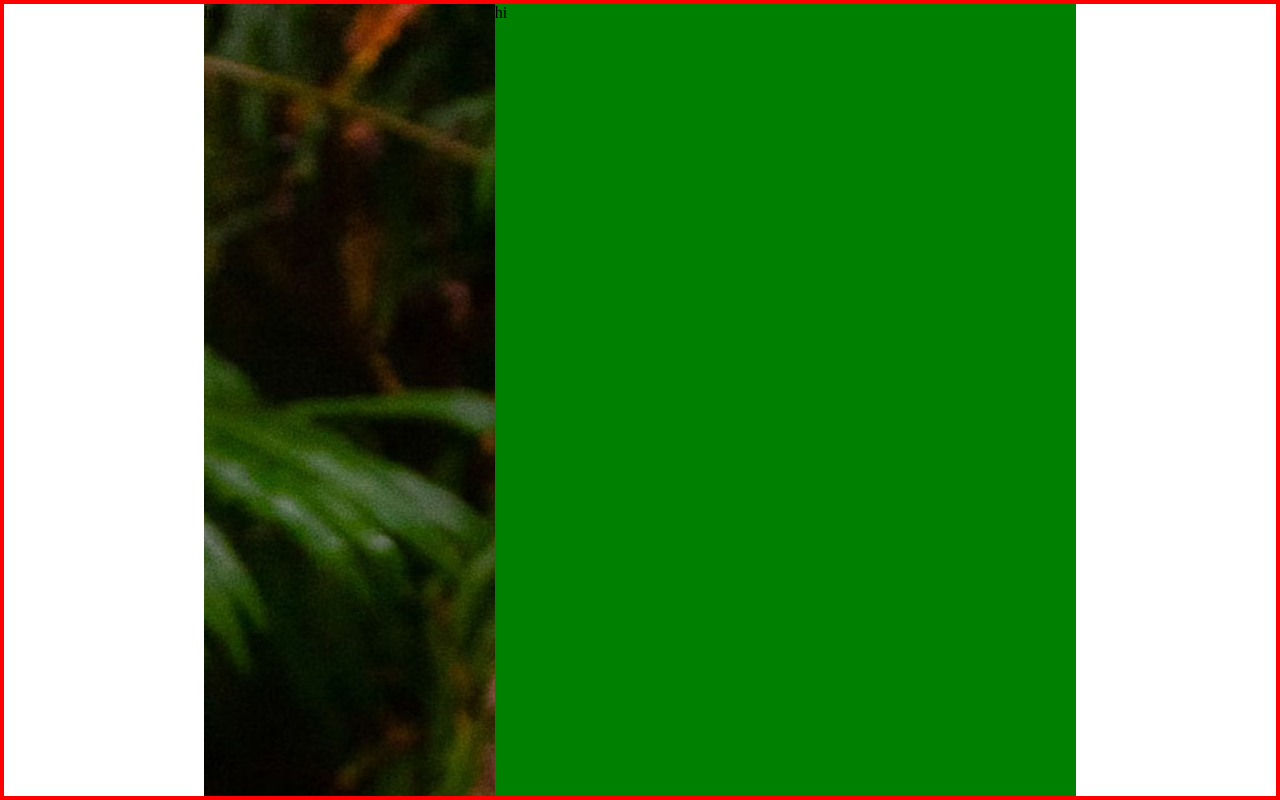
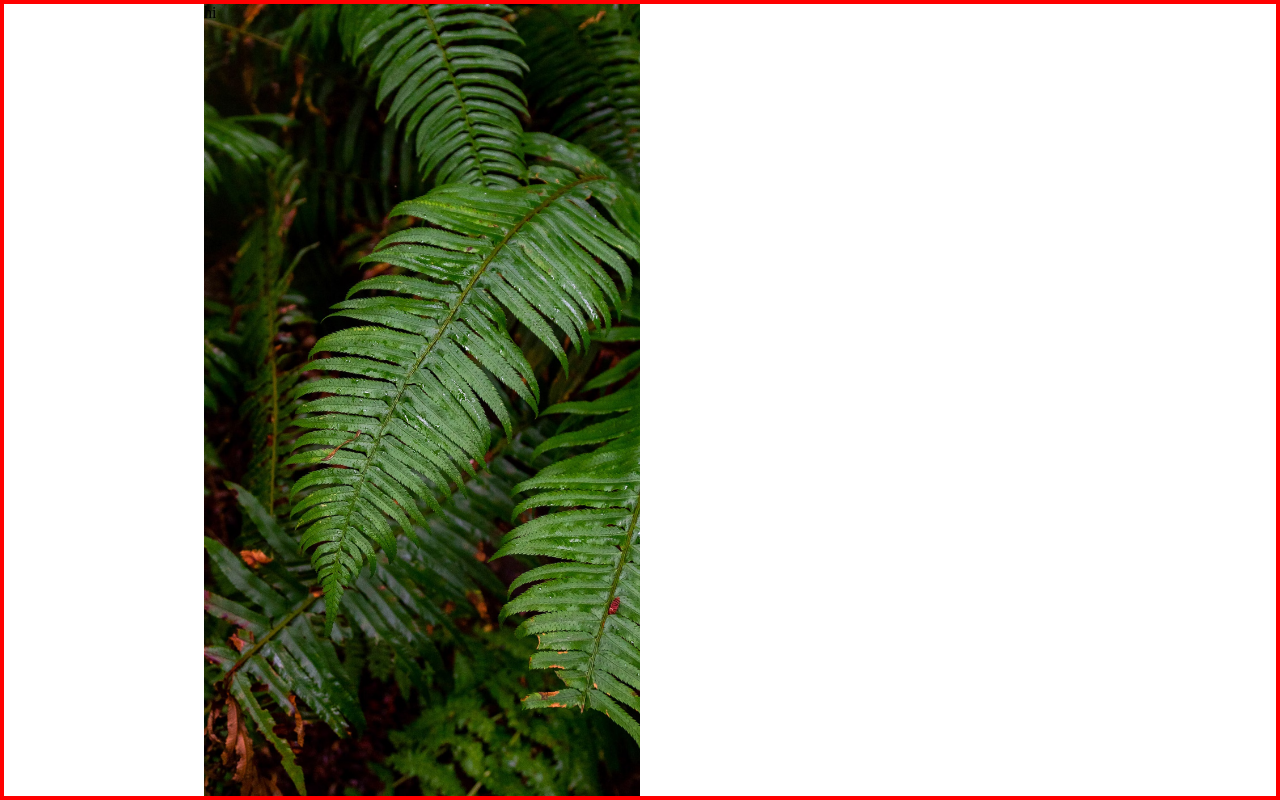
Before and after one commit to Figby222/sign-up-form, a plain HTML site: page index.html in a window 1280 px wide. Drawn offline with Linux system fonts and the light colour scheme.

Commit message:
Fit sidebar background-image to div

```diff
--- a/index.html
+++ b/index.html
@@ -7,7 +7,8 @@
     <link rel="stylesheet" href="styles.css">
 </head>
 <body>
+    <!-- <img src="./images/sidebar-image.avif" alt="sidebar-image"> -->
     <div class="sidebar">hi</div>
-    <div class="content">hi</div>
+    <!-- <div class="content">hi</div> -->
 </body>
 </html>
--- a/styles.css
+++ b/styles.css
@@ -16,9 +16,13 @@ body {
 }
 
 .sidebar {
-    flex: 1;
+    /* flex: 1; */
+    /* width: 445.484px;
+    height: 668px; */
     flex-basis: 50%;
     background-image: url(./images/sidebar-image.avif);
+    background-repeat: no-repeat;
+    background-size: cover;
 }
 
 .content {
```
